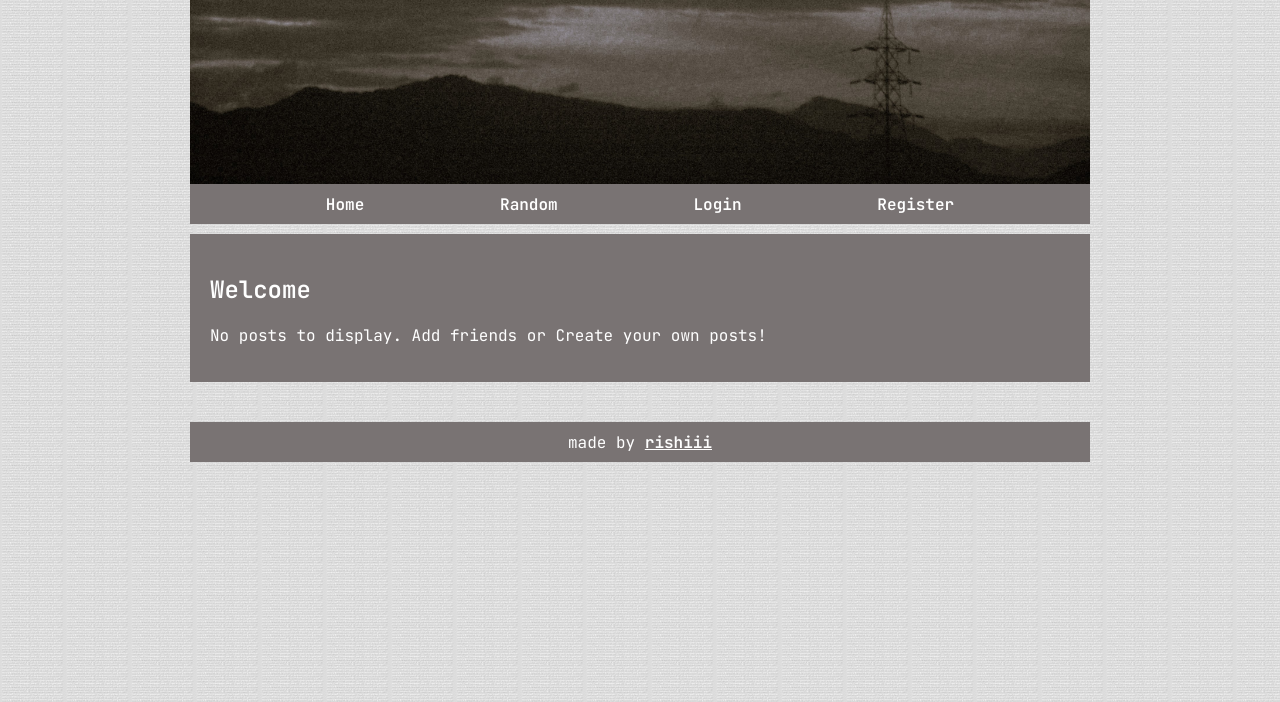
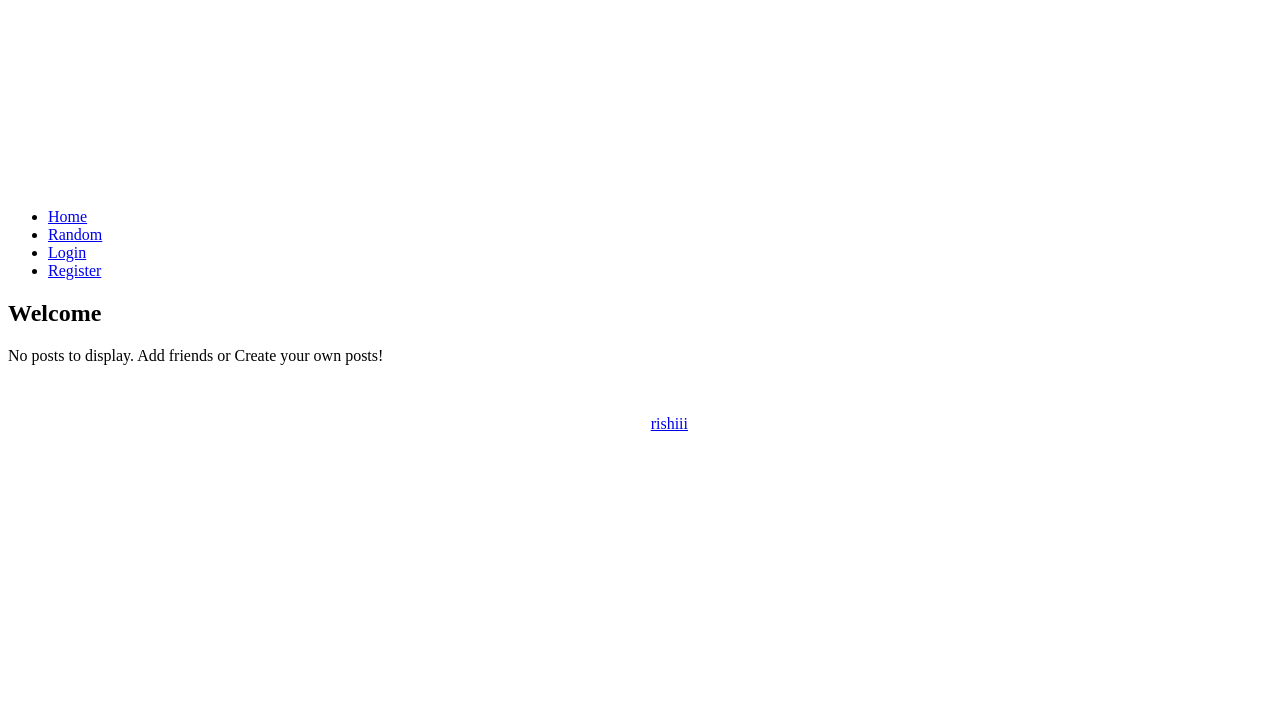
Before and after one commit to r1sh1v21/nether, a Flask app: page / in a window 1280 px wide. Shown: the top 702 px of the page. Run offline with Flask 3, Linux system fonts and the light colour scheme; some libraries are stand-ins or nearby versions.

Commit message:
Update styles.css

```diff
--- a/static/styles.css
+++ b/static/styles.css
@@ -1,333 +1,56 @@
+<!DOCTYPE html>
+<html lang="en">
+<head>
+    <meta charset="UTF-8">
+    <title>{% block title %}nether{% endblock %}</title>
+    <link rel="stylesheet" href="{{ url_for('static', filename='styles.css') }}">
+    <script>NekoType="rose"</script>
+<h1 id=nl><script src="https://webneko.net/n20171213.js"></script></h1>
 
-:root {
-  --header-image: url('cover.JPG');
-  --body-bg-image: url('sandy.jpg');
+</head>
 
-  /* colors */
-  --content: #000000;
-}
+<body>
+  <div id="container">
+    <div id="headerArea">
+        <div id="header" style="height: 184px;"></div>
+        <nav id="navbar" style="margin-bottom: 10px;">
+            <ul>
+                <li><a href="{{ url_for('index') }}">Home</a></li>
+                {% if session.logged_in %}
+                  <li><a href="{{ url_for('view_profile', user_id=session.get('user_id')) }}">Profile</a></li>
+                {% endif %}
+                <li><a href="{{ url_for('show_random_banner') }}">Random</a></li>
+                {% if session.logged_in %}
+                    <li><a href="{{ url_for('new_post') }}">Post</a></li>
+                    <li><a href="{{ url_for('friends_page') }}">Friends</a></li>
+                    <li><a href="{{ url_for('logout') }}">Logout</a></li>
+                {% else %}
+                    <li><a href="{{ url_for('login') }}">Login</a></li>
+                    <li><a href="{{ url_for('register') }}">Register</a></li>
+                {% endif %}
 
-/* if you have the URL of a font, you can set it below */
-/* feel free to delete this if it's not your vibe */
+            </ul>
+        </nav>
+    </div>
 
-/* this seems like a lot for just one font and I would have to agree
-but I wanted to include an example of how to include a custom font.
-If you download a font file you can upload it onto your Neocities
-and then link it! Many fonts have separate files for each style
-(bold, italic, etc. T_T) which is why there are so many!
-
-*/
-
-@font-face {
-  font-family: Nunito;
-  src: url('JetBrainsMono-Regular.ttf');
-}
-
-@font-face {
-  font-family: Nunito;
-  src: url('JetBrainsMono-SemiBold.ttf');
-  font-weight: bold;
-}
-
-@font-face {
-  font-family: Nunito;
-  src: url('JetBrainsMono-Italic.ttf');
-  font-style: italic;
-}
-
-@font-face {
-  font-family: Nunito;
-  src: url('JetBrainsMono-SemiBoldItalic.ttf');
-  font-style: italic;
-  font-weight: bold;
-}
-
-body {
-  font-family: 'Nunito', sans-serif;
-  margin: 0;
-  background-color: #ffffff;
-  /* you can delete the line below if you'd prefer to not use an image */
-  background-size: 65px;
-  color: #ffffff;
-  background-image: var(--body-bg-image);
-}
-
-* {
-  box-sizing: border-box;
-}
-
-/* below this line is CSS for the layout */
-
-/* this is a CSS comment
-to uncomment a line of CSS, remove the * and the /
-before and after the text */
+    <div id="flex">
+        <main>
+            {% block content %}
+            <h1>Welcome</h1>
+            <p>Default content</p>
+            {% endblock %}
 
 
-/* the "container" is what wraps your entire website */
-/* if you want something (like the header) to be Wider than
-the other elements, you will need to move that div outside
-of the container */
-#container {
-  max-width: 900px;
-  /* this is the width of your layout! */
-  /* if you change the above value, scroll to the bottom
-and change the media query according to the comment! */
-  margin: 0 auto;
-  /* this centers the entire page */
-}
-
-/* the area below is for all links on your page
-EXCEPT for the navigation */
-#container a {
-  color: #ffffff;
-  font-weight: bold;
-  /* if you want to remove the underline
-you can add a line below here that says:
-text-decoration:none; */
-}
-
-#header {
-  width: 100%;
-  background-image: var(--header-image);
-  background-repeat: no-repeat;
-  background-size: cover;
-  background-position: center;
-}
-
-/* navigation section!! */
-#navbar {
-  height: 40px;
-  background-color: #797373;
-  /* navbar color */
-  width: 100%;
-}
-
-#navbar ul {
-  display: flex;
-  padding: 0;
-  margin: 0;
-  list-style-type: none;
-  justify-content: space-evenly;
-}
-
-#navbar li {
-  padding-top: 10px;
-}
-
-.post-detail {
-  background-color: #1a1710;
-  padding: 20px;
-  margin-bottom: 25px;
-  box-shadow: 0 2px 6px rgba(0, 0, 0, 0.2);
-}
-
-.post-detail h2 {
-  color: #fff;
-  margin-bottom: 6px;
-}
-
-.post-detail small {
-  color: #ddd;
-  display: block;
-  margin-bottom: 12px;
-}
-
-.post-detail .post-full {
-  color: #ffffff;
-  font-size: 18px;
-  line-height: 1.6;
-  margin: 0;
-  white-space: pre-wrap;
-}
+        </main>
 
 
-/* navigation links*/
-#navbar li a {
-  color: #ffffff;
-  /* navbar text color */
-  font-weight: 800;
-  text-decoration: none;
-  /* this removes the underline */
-}
-
-/* navigation link when a link is hovered over */
-#navbar li a:hover {
-  color: #ffffff;
-  text-decoration: underline;
-}
-
-#flex {
-  display: flex;
-}
-
-/* this colors BOTH sidebars
-if you want to style them separately,
-create styles for #leftSidebar and #rightSidebar */
-aside {
-  background-color: #ffffff;
-  width: 200px;
-  padding: 20px;
-  font-size: smaller;
-  /* this makes the sidebar text slightly smaller */
-}
+    </div>
 
 
-/* this is the color of the main content area,
-between the sidebars! */
-main {
-  background-color: #797373;
-  flex: 1;
-  padding: 20px;
-  order: 2;
-}
+    <footer style="text-align: center; padding: 10px; margin-top: 40px; color: #ffffff;">
+      made by <a href="https://r1sh1v21.github.io/cv/">rishiii</a> (pink version!!)
+    </footer>
+  </div>
 
-
-
-footer {
-  background-color: #797373;
-  width: 100%;
-  height: 40px;
-  padding: 10px;
-  text-align: center;
-}
-
-h1,
-h2,
-h3 {
-  color: #ffffff;
-}
-
-h1 {
-  font-size: 25px;
-}
-
-strong {
-  /* this styles bold text */
-  color: #ffffff;
-}
-
-/* this is just a cool box, it's the darker colored one */
-.box {
-  background-color: #000000;
-  border: 1px solid #ffffff;
-  padding: 10px;
-}
-
-/* CSS for extras */
-
-#topBar {
-  width: 100%;
-  height: 30px;
-  padding: 10px;
-  font-size: smaller;
-  background-image: var(--body-bg-image);
-}
-
-.post-card {
-  background-color: #1a1710;
-  padding: 15px 20px;
-  margin-bottom: 20px;
-  box-shadow: 0 2px 4px rgba(0, 0, 0, 0.1);
-}
-.post-card h3 {
-  margin: 0 0 4px 0;
-  color: #A186A5;
-  font-size: 20px;
-}
-
-.post-card small {
-  color: #777;
-  margin: 0 0 6px 0;
-  display: block;
-  font-size: 12px;
-}
-
-.post-card p {
-  margin: 0;
-  font-size: 14px;
-  color: #333;
-}
-
-.post-card a {
-  text-decoration: none;
-  color: #A186A5;
-}
-
-/* BELOW THIS POINT IS MEDIA QUERY */
-
-/* so you wanna change the width of your page?
-by default, the container width is 900px.
-in order to keep things responsive, take your new height,
-and then subtrack it by 100. use this new number as the
-"max-width" value below
-*/
-
-@media only screen and (max-width: 800px) {
-  #flex {
-      flex-wrap: wrap;
-  }
-
-  aside {
-      width: 100%;
-  }
-
-  /* the order of the items is adjusted here for responsiveness!
-since the sidebars would be too small on a mobile device.
-feel free to play around with the order!
-*/
-  main {
-      order: 1;
-  }
-
-  #leftSidebar {
-      order: 2;
-  }
-
-  #rightSidebar {
-      order: 3;
-  }
-
-  #navbar ul {
-      flex-wrap: wrap;
-  }
-}
-
-input[type="text"],
-input[type="password"],
-textarea {
-    width: 100%;
-    background-color: #1a1a1a;
-    color: #ffffff;
-    border: 1px solid #444;
-    padding: 10px;
-    font-family: monospace;
-    font-size: 14px;
-    margin-bottom: 15px;
-    border-radius: 4px;
-}
-
-/* Textarea height */
-textarea {
-    min-height: 150px;
-    resize: vertical;
-}
-
-/* Submit and Action Buttons */
-button,
-input[type="submit"] {
-    background-color: #555;
-    color: #fff;
-    padding: 8px 16px;
-    font-family: monospace;
-    font-weight: bold;
-    font-size: 14px;
-    border: none;
-    border-radius: 4px;
-    cursor: pointer;
-    transition: background-color 0.3s ease;
-}
-
-button:hover,
-input[type="submit"]:hover {
-    background-color: #777;
-}
+</body>
+</html>
```
